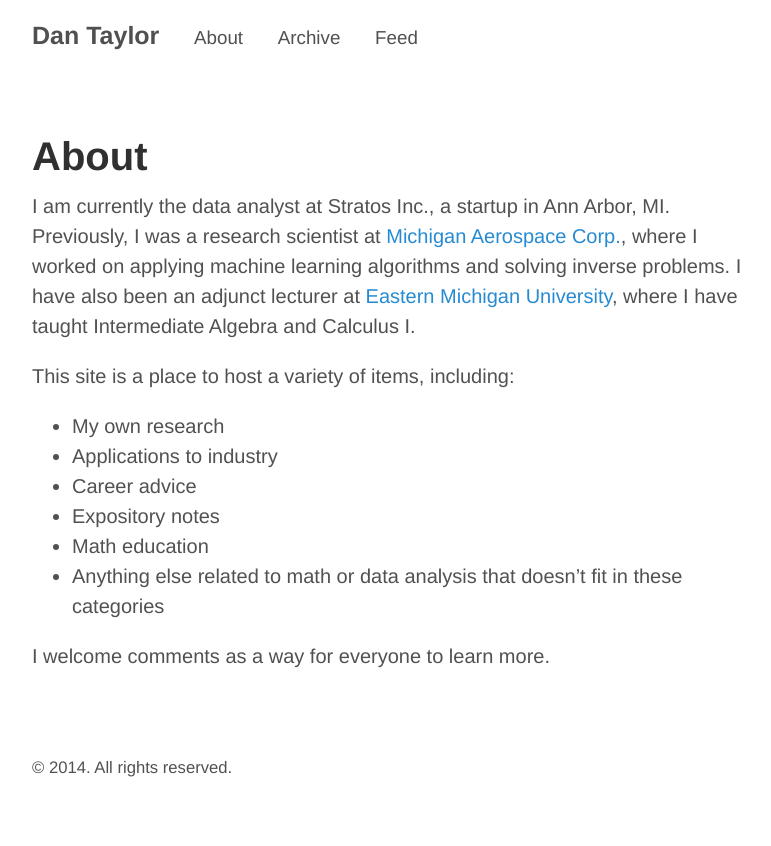
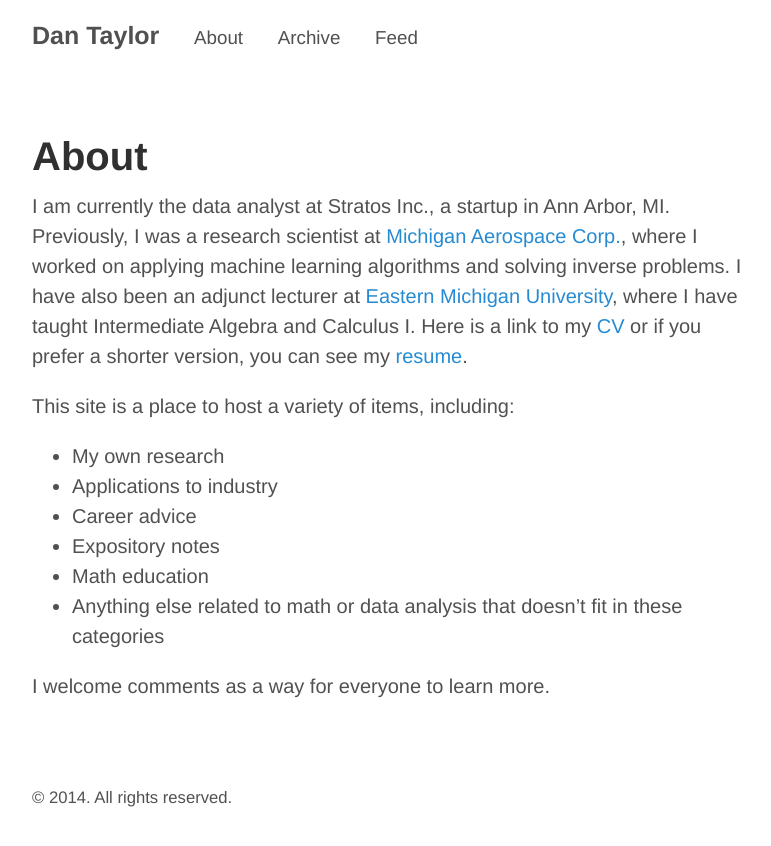
Before and after one commit to dantaylor688/dantaylor688.github.io, a Jekyll site: the page built from about.md, in a window 1280 px wide. Shown: the top 846 px of the page, without its empty margins (248-1019 px from the left). Built offline with Jekyll 4.4.1, drawn with Linux system fonts in a browser that asks for light colours.

Commit message:
add cv and resume to about page

```diff
--- a/about.md
+++ b/about.md
@@ -7,7 +7,8 @@ I am currently the data analyst at Stratos Inc., a startup in Ann Arbor, MI. Pre
 I was a research scientist at [Michigan Aerospace Corp.](http://www.michiganaerospace.com/),
 where I worked on applying machine learning algorithms and solving inverse problems. I
 have also been an adjunct lecturer at [Eastern Michigan University](http://www.emich.edu/math/),
-where I have taught Intermediate Algebra and Calculus I.
+where I have taught Intermediate Algebra and Calculus I. Here is a link to my [CV]({{ site.url }}/assets/dan_taylor_cv.pdf) or if you prefer a shorter version, you can see my
+[resume]({{ site.url }}/assets/dan_taylor_resume.pdf).
 
 This site is a place to host a variety of items, including:
 
```
Also changed, not shown: 2 other files.
